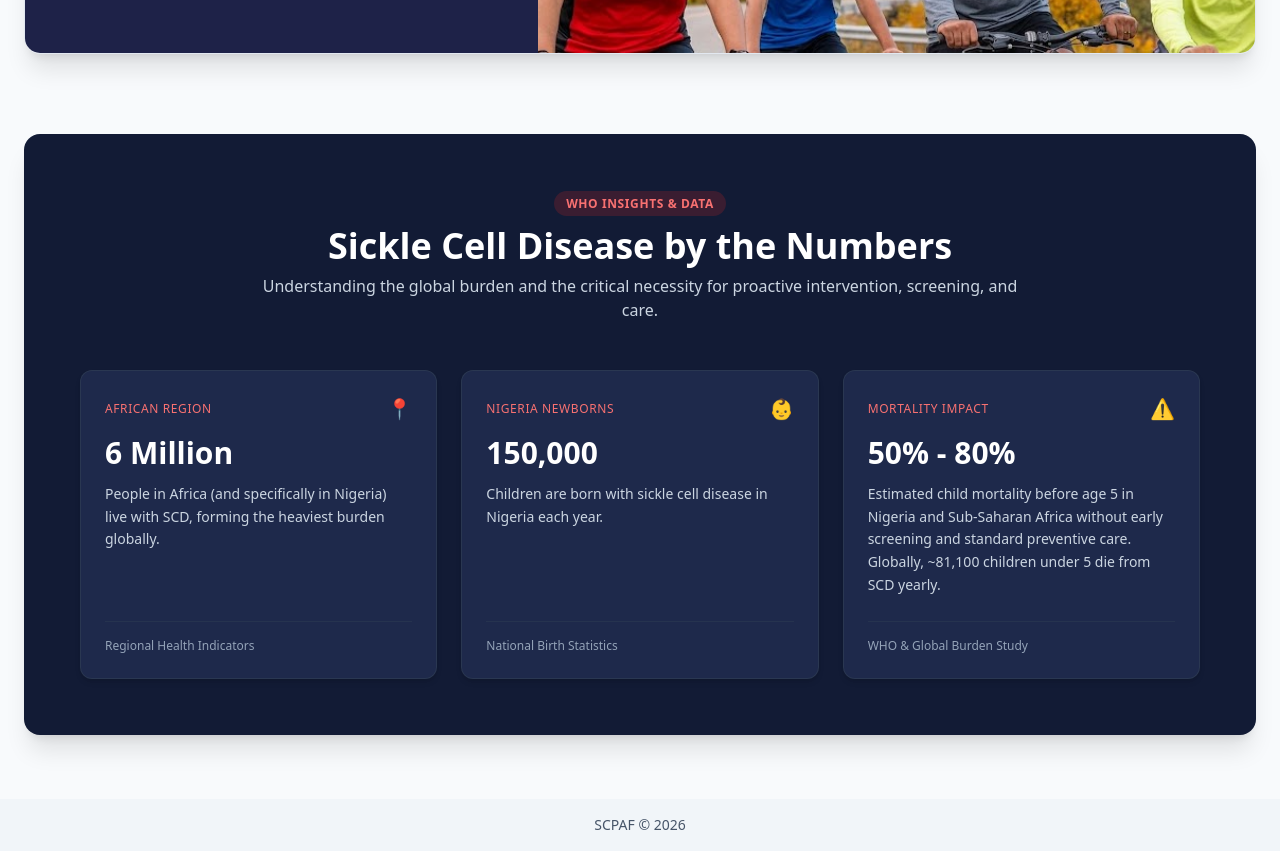
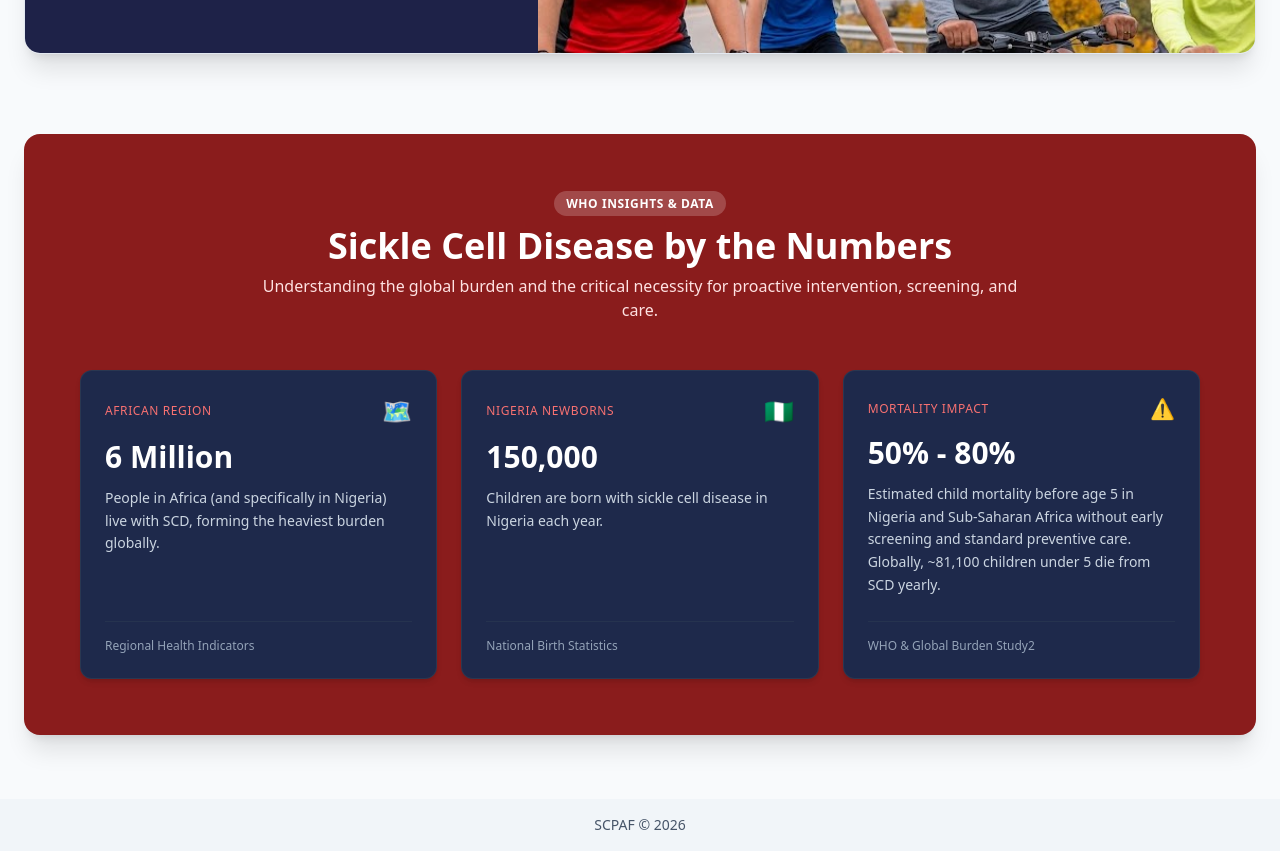
Before and after one commit to AdoleNG/scpaf, a React (Vite) app: page / in a window 1280 px wide. Shown: the part 1360-2211 px from the top of the page. Built offline with nearby package versions, Linux system fonts and the light colour scheme; no server answers.

Commit message:
updated stats panel

```diff
--- a/src/pages/Home.jsx
+++ b/src/pages/Home.jsx
@@ -141,16 +141,16 @@ export default function Home() {
         </div>
       </section>
 
-      {/* GLOBAL & REGIONAL STATISTICS SECTION WITH ICONS */}
-      <section className="bg-[#121B35] text-white rounded-2xl p-8 md:p-14 shadow-xl">
+      {/* GLOBAL & REGIONAL STATISTICS SECTION (Background color matched to "What is Sickle Cell Disease?" card: #8A1C1C) */}
+      <section className="bg-[#8A1C1C] text-white rounded-2xl p-8 md:p-14 shadow-xl">
         <div className="text-center max-w-3xl mx-auto mb-12">
-          <span className="bg-red-600/20 text-red-400 text-xs font-semibold px-3 py-1 rounded-full uppercase tracking-wider">
+          <span className="bg-white/20 text-white text-xs font-semibold px-3 py-1 rounded-full uppercase tracking-wider">
             WHO Insights & Data
           </span>
-          <h2 className="text-3xl md:text-4xl font-bold mt-3">
+          <h2 className="text-3xl md:text-4xl font-bold mt-3 text-white">
             Sickle Cell Disease by the Numbers
           </h2>
-          <p className="text-slate-300 mt-2">
+          <p className="text-red-100 mt-2">
             Understanding the global burden and the critical necessity for proactive intervention, screening, and care.
           </p>
         </div>
@@ -162,7 +162,7 @@ export default function Home() {
             <div>
               <div className="flex items-center justify-between mb-3">
                 <span className="text-xs uppercase tracking-wider font-medium text-red-400">African Region</span>
-                <span className="text-xl">📍</span>
+                <span className="text-2xl" role="img" aria-label="African Map">🗺️</span>
               </div>
               <h3 className="text-3xl font-extrabold text-white mb-3">6 Million</h3>
               <p className="text-slate-300 text-sm leading-relaxed">
@@ -179,7 +179,7 @@ export default function Home() {
             <div>
               <div className="flex items-center justify-between mb-3">
                 <span className="text-xs uppercase tracking-wider font-medium text-red-400">Nigeria Newborns</span>
-                <span className="text-xl">👶</span>
+                <span className="text-2xl" role="img" aria-label="Nigeria Map">🇳🇬</span>
               </div>
               <h3 className="text-3xl font-extrabold text-white mb-3">150,000</h3>
               <p className="text-slate-300 text-sm leading-relaxed">
@@ -204,7 +204,7 @@ export default function Home() {
               </p>
             </div>
             <div className="mt-6 pt-4 border-t border-slate-700/40 text-xs text-slate-400">
-              WHO & Global Burden Study
+              WHO & Global Burden Study2
             </div>
           </div>
 
```
